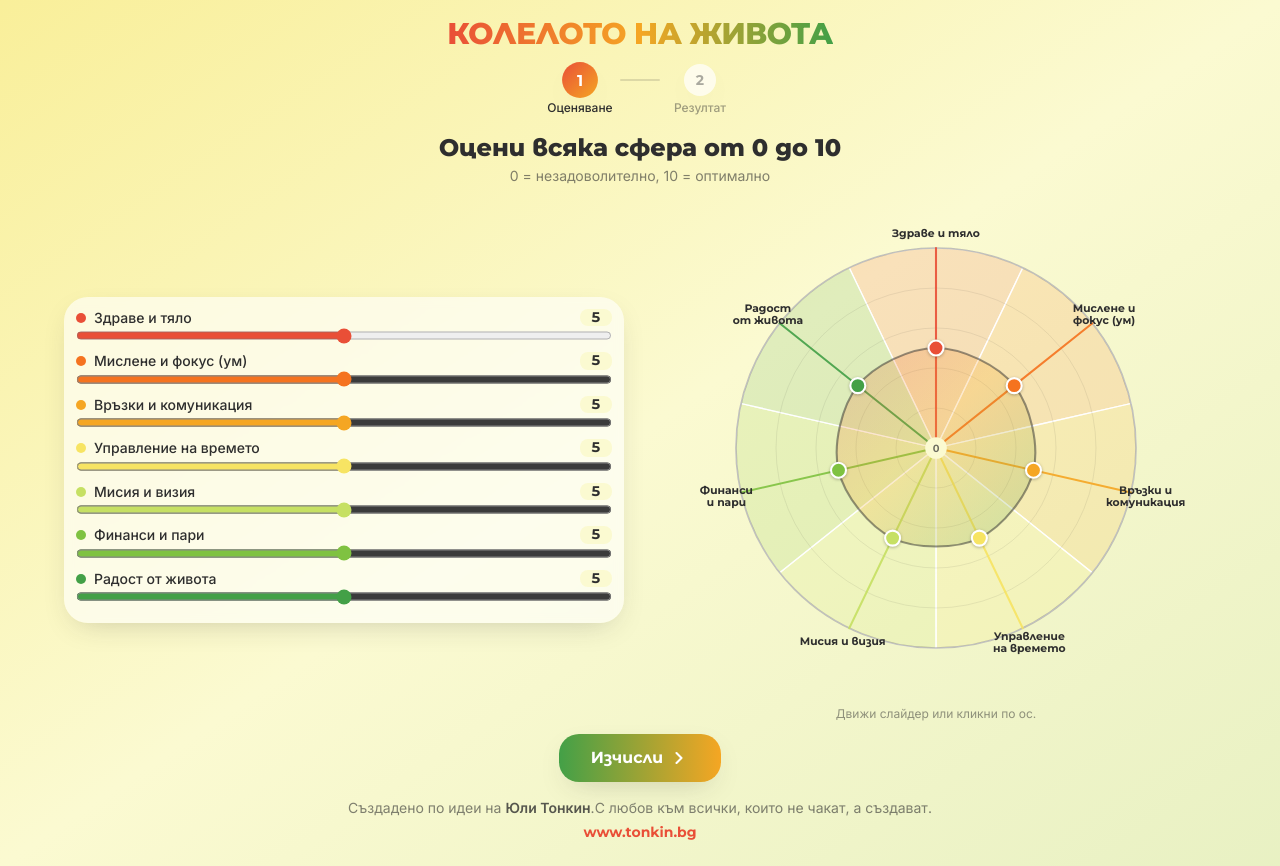
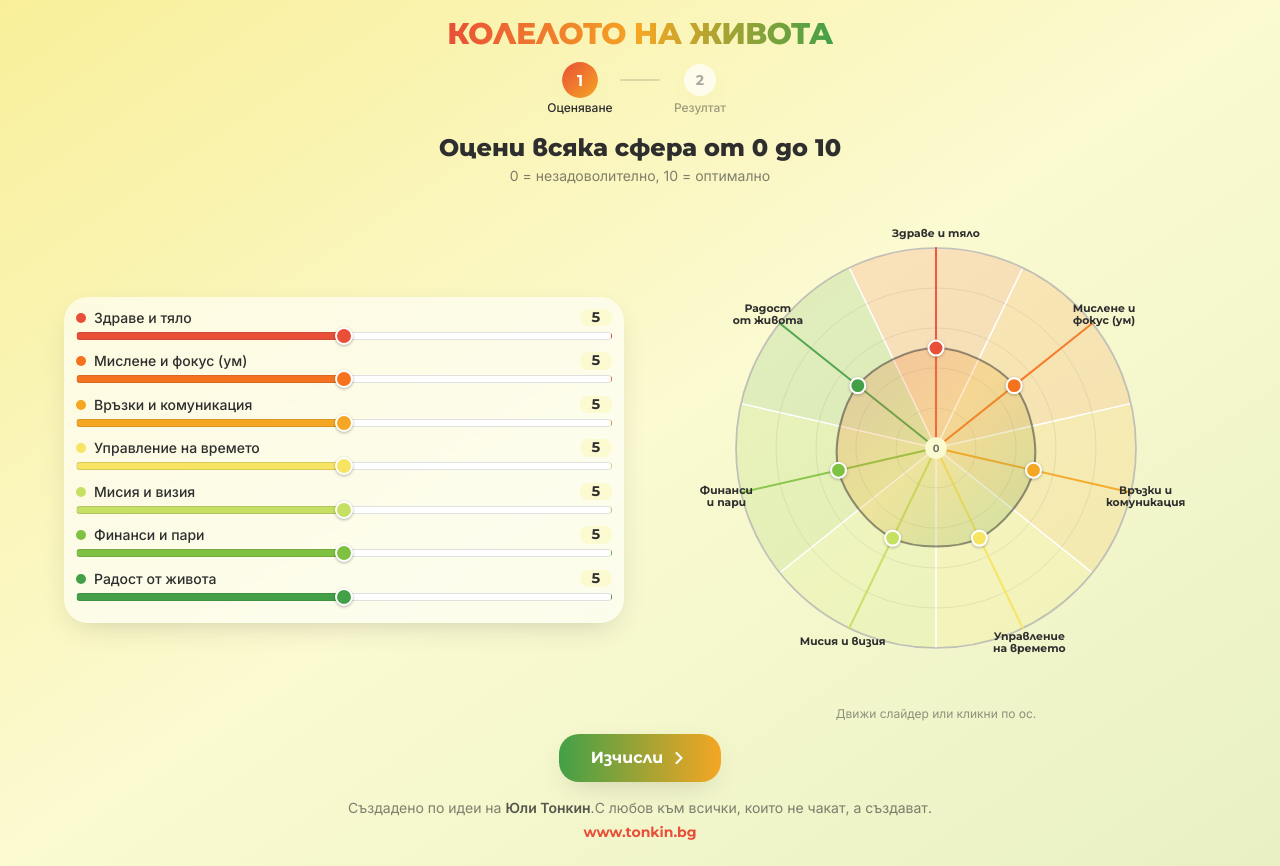
Before and after one commit to Niko5886/The-Wheel-of-Life, a React (Vite) app: page / in a window 1280 px wide. Built offline with nearby package versions, Linux system fonts and the light colour scheme; the HTML template or start-up script is replaced by a standard one.

Commit message:
Добавяне на персонализирани стилове за слайдери: интегриране на CSS променливи за цвят и запълване, подобряване на визуализацията в различни браузъри.

```diff
--- a/src/components/AssessScreen.tsx
+++ b/src/components/AssessScreen.tsx
@@ -1,3 +1,4 @@
+import type { CSSProperties } from 'react'
 import { motion } from 'framer-motion'
 import { ChevronRight } from 'lucide-react'
 import type { Sphere, SphereId } from '../types'
@@ -80,7 +81,12 @@ export default function AssessScreen({
                   onChange={(e) => onValueChange(s.id, Number(e.target.value))}
                   aria-label={s.label}
                   className="wol-range mt-0"
-                  style={{ accentColor: color }}
+                  style={
+                    {
+                      '--range-color': color,
+                      '--range-fill': `${(s.score / MAX_SCORE) * 100}%`,
+                    } as CSSProperties
+                  }
                 />
               </motion.li>
             )
--- a/src/index.css
+++ b/src/index.css
@@ -27,11 +27,16 @@ body,
   height: 100%;
 }
 
-/* Range слайдер (Стъпка 1) — цветът се задава inline чрез accent-color
-   (цвета на сектора, §6). Тук само уголемяваме зоната за докосване. */
+/* Range слайдер (Стъпка 1). Персонализирана релса за КОНСИСТЕНТЕН вид при
+   всичките 7 слайдера: незапълнено = БЯЛО, запълнено + кръгче = цвят на
+   сферата. Цветът и запълването идват inline чрез CSS променливи
+   (--range-color, --range-fill). */
 input[type='range'].wol-range {
+  -webkit-appearance: none;
+  appearance: none;
   width: 100%;
   height: 1.7rem; /* мобилен: удобна зона за докосване */
+  background: transparent;
   cursor: pointer;
   touch-action: pan-y;
 }
@@ -39,6 +44,51 @@ input[type='range'].wol-range {
   input[type='range'].wol-range {
     height: 1.05rem; /* десктоп: по-компактно */
   }
+}
+
+/* ── WebKit/Blink: няма native „progress", затова рисуваме запълването с
+   градиент до --range-fill, а остатъкът е бял ── */
+input[type='range'].wol-range::-webkit-slider-runnable-track {
+  height: 8px;
+  border-radius: 9999px;
+  border: 1px solid rgba(46, 46, 46, 0.15);
+  background: linear-gradient(
+    to right,
+    var(--range-color, #9ca3af) 0 var(--range-fill, 50%),
+    #ffffff var(--range-fill, 50%) 100%
+  );
+}
+input[type='range'].wol-range::-webkit-slider-thumb {
+  -webkit-appearance: none;
+  appearance: none;
+  width: 18px;
+  height: 18px;
+  margin-top: -6px; /* центрира кръгчето спрямо релсата */
+  border-radius: 9999px;
+  background: var(--range-color, #9ca3af);
+  border: 2px solid #ffffff;
+  box-shadow: 0 1px 3px rgba(0, 0, 0, 0.3);
+}
+
+/* ── Firefox: track = бяло, native progress = цвят на сферата ── */
+input[type='range'].wol-range::-moz-range-track {
+  height: 8px;
+  border-radius: 9999px;
+  border: 1px solid rgba(46, 46, 46, 0.15);
+  background: #ffffff;
+}
+input[type='range'].wol-range::-moz-range-progress {
+  height: 8px;
+  border-radius: 9999px;
+  background: var(--range-color, #9ca3af);
+}
+input[type='range'].wol-range::-moz-range-thumb {
+  width: 18px;
+  height: 18px;
+  border: 2px solid #ffffff;
+  border-radius: 9999px;
+  background: var(--range-color, #9ca3af);
+  box-shadow: 0 1px 3px rgba(0, 0, 0, 0.3);
 }
 
 body {
```
